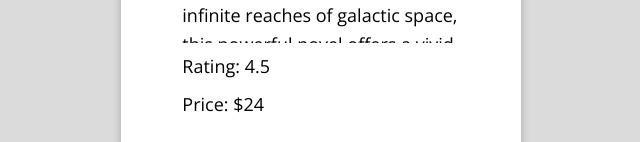
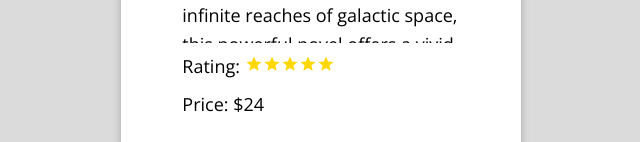
Before and after one commit to GLDGN98/BookWishlist, a React (Create React App) app: page / in a window 1280 px wide. Shown: the part 431-573 px from the top of the page, without its empty margins (25-665 px from the left). Built offline with nearby package versions, Linux system fonts and the light colour scheme.

Commit message:
added star rating

```diff
--- a/src/assets/styles/cmps/_book-preview.scss
+++ b/src/assets/styles/cmps/_book-preview.scss
@@ -4,7 +4,6 @@
     .book-desc {
         overflow-y: auto;
         max-height: 100px;
-
     }
 
     .book-auth {
@@ -22,5 +21,4 @@
         margin: 0.5em 0;
     }
 
-
 }
--- a/src/cmps/book-preview.jsx
+++ b/src/cmps/book-preview.jsx
@@ -1,5 +1,6 @@
 import React, { useEffect, useState } from "react";
 import { bookService } from "../services/book.service";
+import { MdStar, MdStarBorder } from "react-icons/md";
 
 export const BookPreview = ({ book, setBooks, books }) => {
   const [isChecked, setIsChecked] = useState(book?.isWished || false)
@@ -13,6 +14,28 @@ export const BookPreview = ({ book, setBooks, books }) => {
     await bookService.save(book)
     setBooks([...books])
   }
+
+  function ratingToStar(rating) {
+    let rounderRating = Math.round(rating)
+    let starRating = []
+
+    while (rounderRating > 0) {
+      starRating.push(<MdStar style={{ color: 'gold' }} />)
+      rounderRating -= 1
+    }
+
+    if (starRating.length < 5) {
+
+      console.log('low', starRating.length)
+      while (starRating.length < 5) {
+        starRating.push(<MdStarBorder />)
+      }
+    }
+
+
+    return starRating
+  }
+
   if (!book) return <h1>Loading...</h1>
   return (
     <div className="book-preview">
@@ -25,7 +48,7 @@ export const BookPreview = ({ book, setBooks, books }) => {
 
       <p className="book-auth">{book.author}</p>
       <p className="book-desc">{book.description}</p>
-      <p>Rating: {book.rating}</p>
+      <p>Rating: <span className="rating">{ratingToStar(book.rating)}</span></p>
       <p>Price: ${book.price}</p>
 
     </div>)
```
